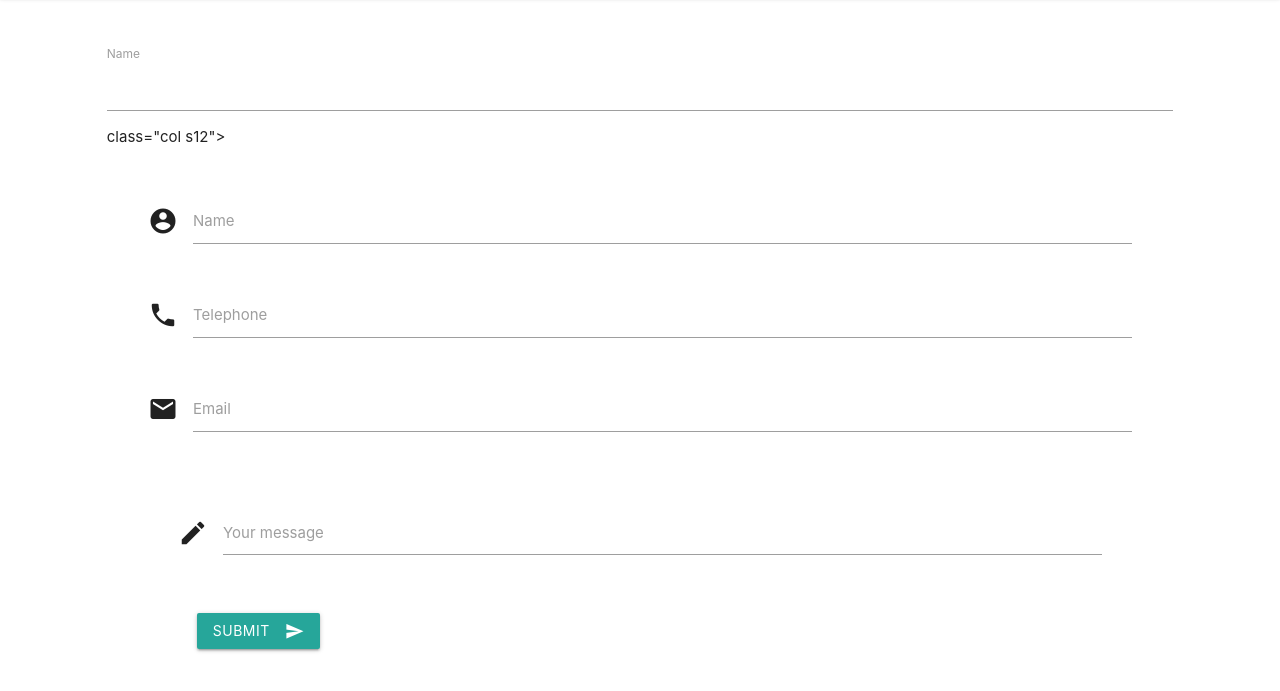
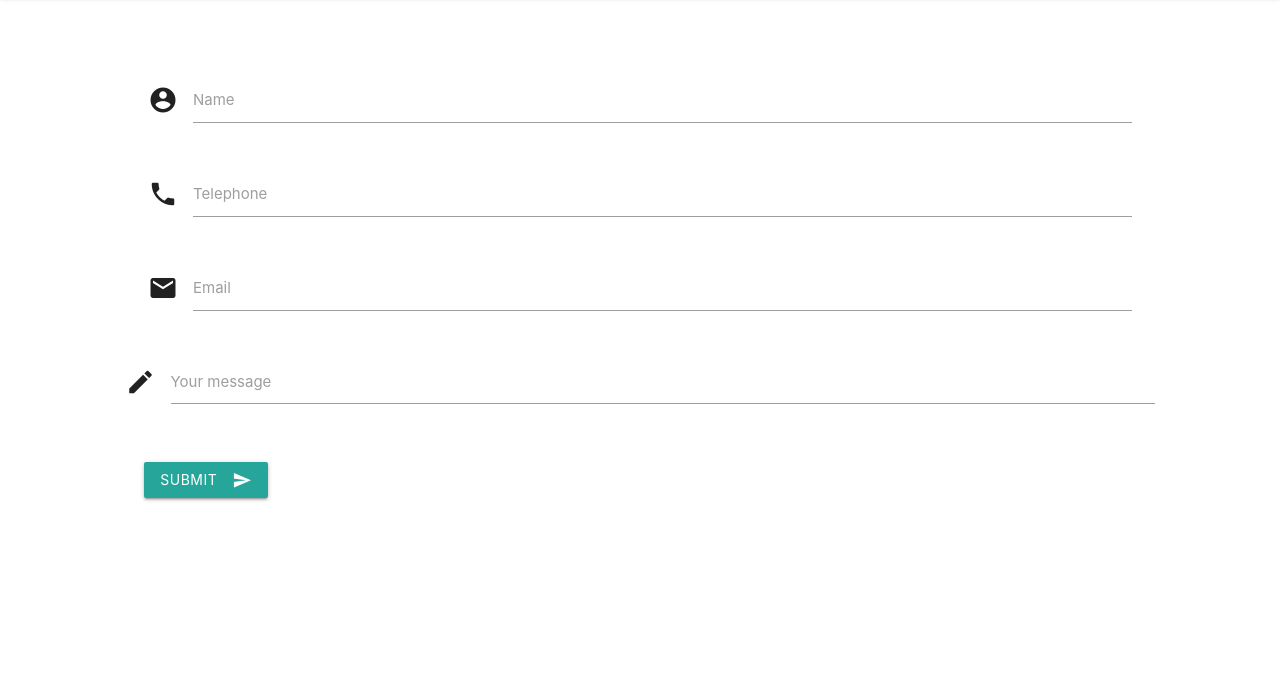
Before and after one commit to waqtastic/weblearning, a plain HTML site: page contact2.html in a window 1280 px wide. Shown: the part 67-758 px from the top of the page. Drawn offline with nearby package versions, Linux system fonts and the light colour scheme.

Commit message:
Second attempt fix netlify

```diff
--- a/contact2.html
+++ b/contact2.html
@@ -22,11 +22,8 @@
       </nav>
       <div class="contact-box">
         <div class="row">
-        <form name="contact2" method="POST" data-netlify="true">
-          <input type="hidden" name="form-name" value="contact" />
-          <p>
-            <label>Name <input type="text" name="name" /></label>
-        </form>class="col s12">
+          <form name= "contact2" method="POST" data-netlify="true" class="col s12">
+            <input type= "hidden" name="form-name" value="contact"/>
             <div class="row">
               <div class="input-field col s12">
                 <i class="material-icons prefix">account_circle</i>
```
Lines whose indentation alone changed are shown as unchanged.
